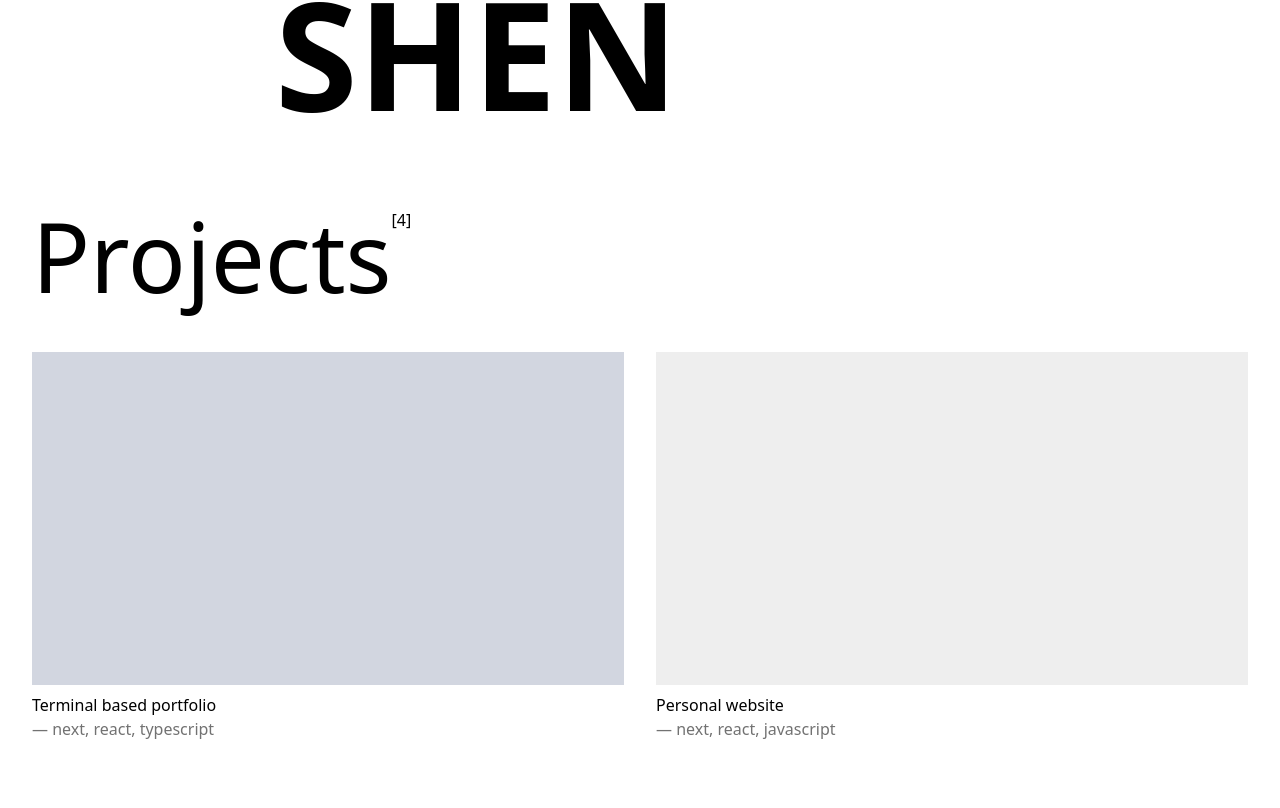
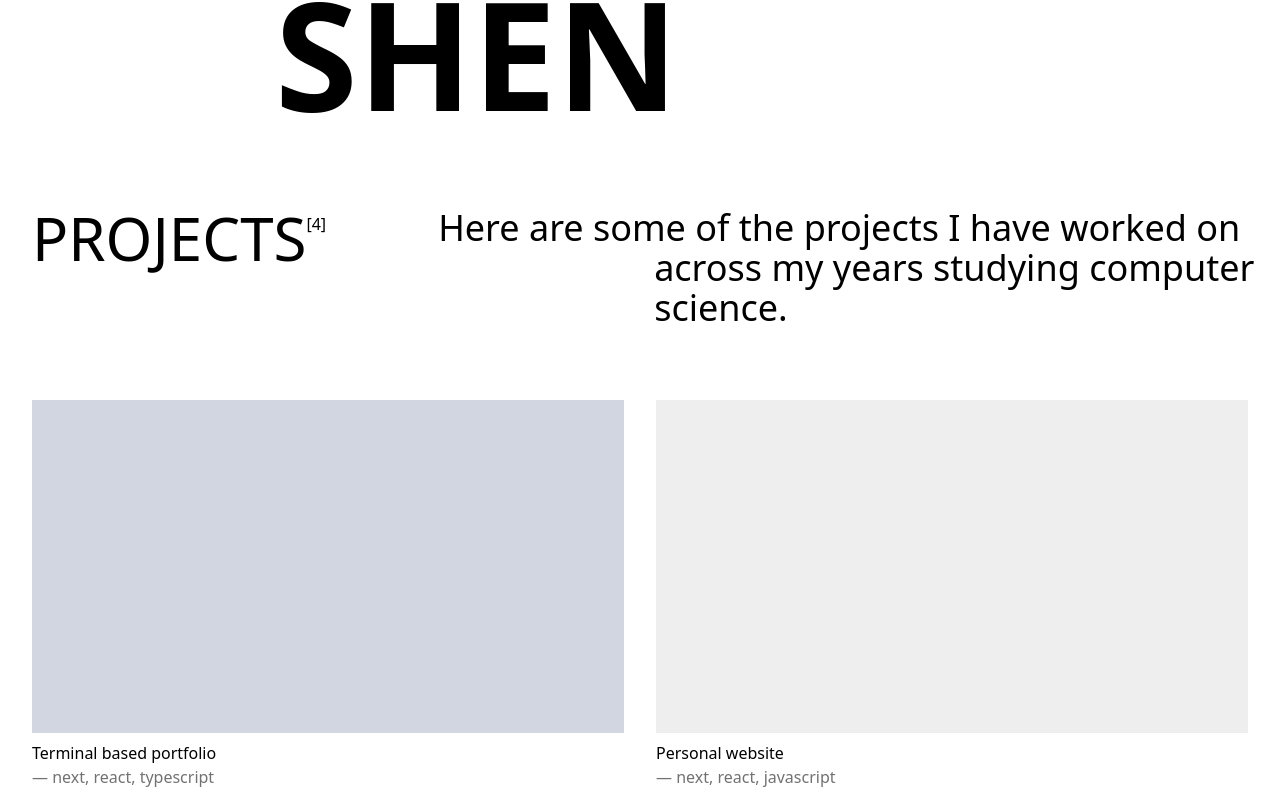
Before and after one commit to aleckshen/aleck-v2, a Next.js app: page / in a window 1280 px wide. Shown: the part 672-1480 px from the top of the page. Built offline with nearby package versions, Linux system fonts and the light colour scheme.

Commit message:
projects title and decription change

```diff
--- a/src/app/page.js
+++ b/src/app/page.js
@@ -70,12 +70,16 @@ export default function Home() {
 
       <div className="relative z-20 h-[1500px] bg-white">
         <div className="flex">
-          <div className="pl-8 pt-20 text-8xl">
-            Projects
+          <div className="pl-8 pt-20 text-6xl">
+            PROJECTS
           </div>
-          <div className="pt-20">[4]</div>
+          <div className="pt-21">[4]</div>
+          <div className="text-4xl pt-20 pl-28">
+            <div>Here are some of the projects I have worked on</div>
+            <div className="pl-54">across my years studying computer science.</div>
+          </div>
         </div>
-        <div className="ml-8 mr-8 mt-12 flex gap-8">
+        <div className="ml-8 mr-8 mt-18 flex gap-8">
           <div className="flex-1">
             <div className="bg-[#D2D6E0] w-full aspect-[16/9]"></div>
             <div className="pt-2">Terminal based portfolio</div>
```
